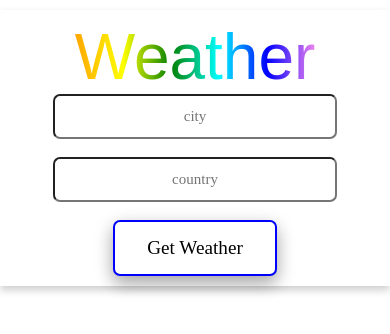
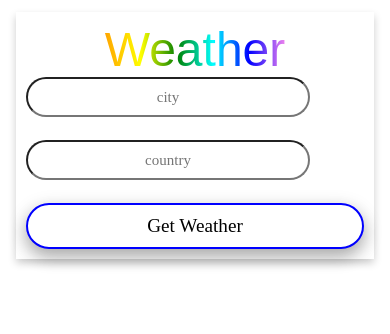
Before and after one commit to hereisfahad/Weather-app, a React (Create React App) app: page / in a window 390 px wide. Shown: the top 334 px of the page. Built offline with nearby package versions, Linux system fonts and the light colour scheme.

Commit message:
fixed layout

```diff
--- a/src/App.css
+++ b/src/App.css
@@ -1,30 +1,28 @@
-#card1{
+.card{
     margin-top: 10px;
     padding: 10px;
-}
-.card{
     /*add shadows to create the card effect*/
     box-shadow: 0 4px 8px 0 rgb(0, 0, 0, 0.2);
     transition: 0.3s;
 }
-.card : hover{
+.card:hover{
     box-shadow: 0 8px 16px 0 rgb(0, 0, 0, 0.2);
 }
-container{
+.container{
 padding: 2px 16px;
 }
 .btn{
     background-color: white;
     border: none;
     color: black;
-    padding: 15px 32px;
+    padding: 10px 32px;
     text-align: center;
     text-decoration: none;
     display: inline-block;
     font-size: 1.2em;
     font-family: cursive;
     border: 2px solid blue;
-    border-radius: 7px;
+    border-radius: 25px;
     transition-duration: 1s;
     box-shadow: 0 8px 16px 0 rgb(0, 0, 0, 0.2),0 6px 20px 0 rgb(0, 0, 0, 0.19);
 }
@@ -39,13 +37,18 @@ padding: 2px 16px;
     -webkit-text-fill-color: transparent;
 }
 input {
-    width: 200px;
-    padding: 12px 40px;
+    width: 180px;
+    padding: 0px 50px;
+    margin-right: 10px;
     text-align: center;
     font-family: cursive;
     font-size: 15px;
-    border-radius: 7px;
+    border-radius: 25px;
 }
+input:focus{
+    outline-color: aliceblue;
+}
+
 #res{
     font-family: cursive;
 }
@@ -53,3 +56,22 @@ input {
     width: 200px;
     color:red;
 }
+form{
+    display:flex;
+    justify-content: center;
+    flex-wrap: wrap;
+}
+
+@media only screen and (max-width: 870px){
+    #title{
+        font-size: 3em;
+    }
+    form{
+        flex-direction: column;
+        justify-content: space-around;
+    }
+    input{
+        height: 36px;
+        margin-bottom:-13px;
+    }
+}
--- a/src/App.js
+++ b/src/App.js
@@ -25,7 +25,6 @@ class App extends Component {
                 error: ''
             })
         }catch(error){
-//            console.log("errored")
             this.setState({
                 temp: '',
                 humd: '',
@@ -39,24 +38,33 @@ class App extends Component {
 //        console.log(this.state.image);
       }
   render() {
+    const { image, loc, temp, humd, error } = this.state;
     return (
       <div className="container">
         <center>
             <div className ="card" id="card1">
+
                 <span id = "title">Weather</span>
+
                 <form onSubmit = {this.handleClick} >
                     <input type="text" placeholder="city"  name ="city" className = "form-control"/> <br></br><br></br>
                     <input type="text" placeholder="country"  name ="country" className = "form-control"/> <br></br><br></br>
                     <button className = "btn" > Get Weather </button>
                 </form>
-                <div id ="res">
-                {this.state.image!==''?<img src ={this.state.image} width = "100px" height = "100px" alt = "weather icon"></img>:''}
-                {this.state.loc!==''?<h1>City: {this.state.loc}</h1>:''}
-                {this.state.temp!==''?<h1>Temp:{this.state.temp}</h1>:''}
-                {this.state.humd!==''?<h1>Humidity:{this.state.humd}</h1>:''}
-                <span id= "span">{this.state.error!==''?<h1>Error:{this.state.error}</h1>:''}</span>
-                </div>
             </div>
+            {
+              image!==''
+              ?
+              <div className="card" id ="res">
+                    {image!==''?<img src ={image} width = "100px" height = "100px" alt = "weather icon"></img>:''}
+                    {loc!==''?<h1>City: {loc}</h1>:''}
+                    {temp!==''?<h1>Temp: {temp}</h1>:''}
+                    {humd!==''?<h1>Humidity: {humd}</h1>:''}
+                    <span id= "span">{error!==''?<h1>Error:{error}</h1>:''}</span>
+              </div>
+              : ''
+            }
+
         </center>
       </div>
     );
```
